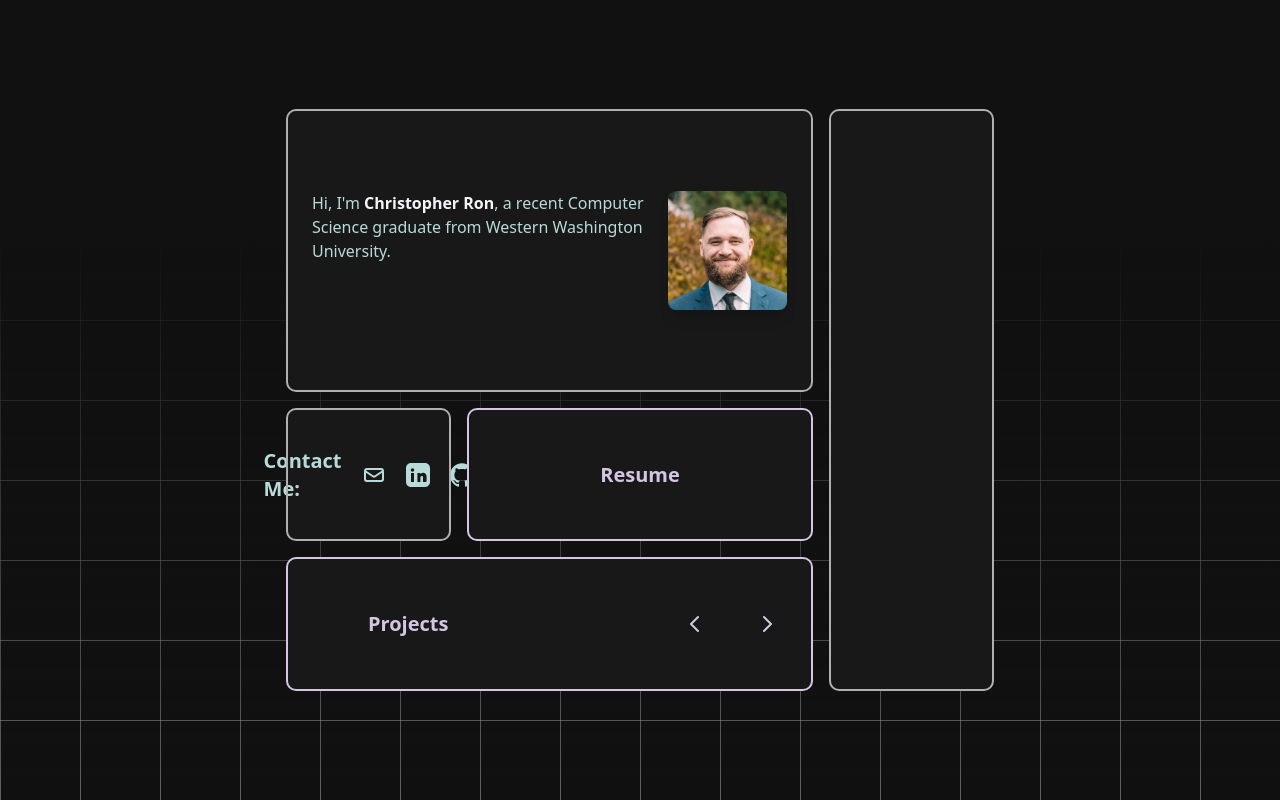
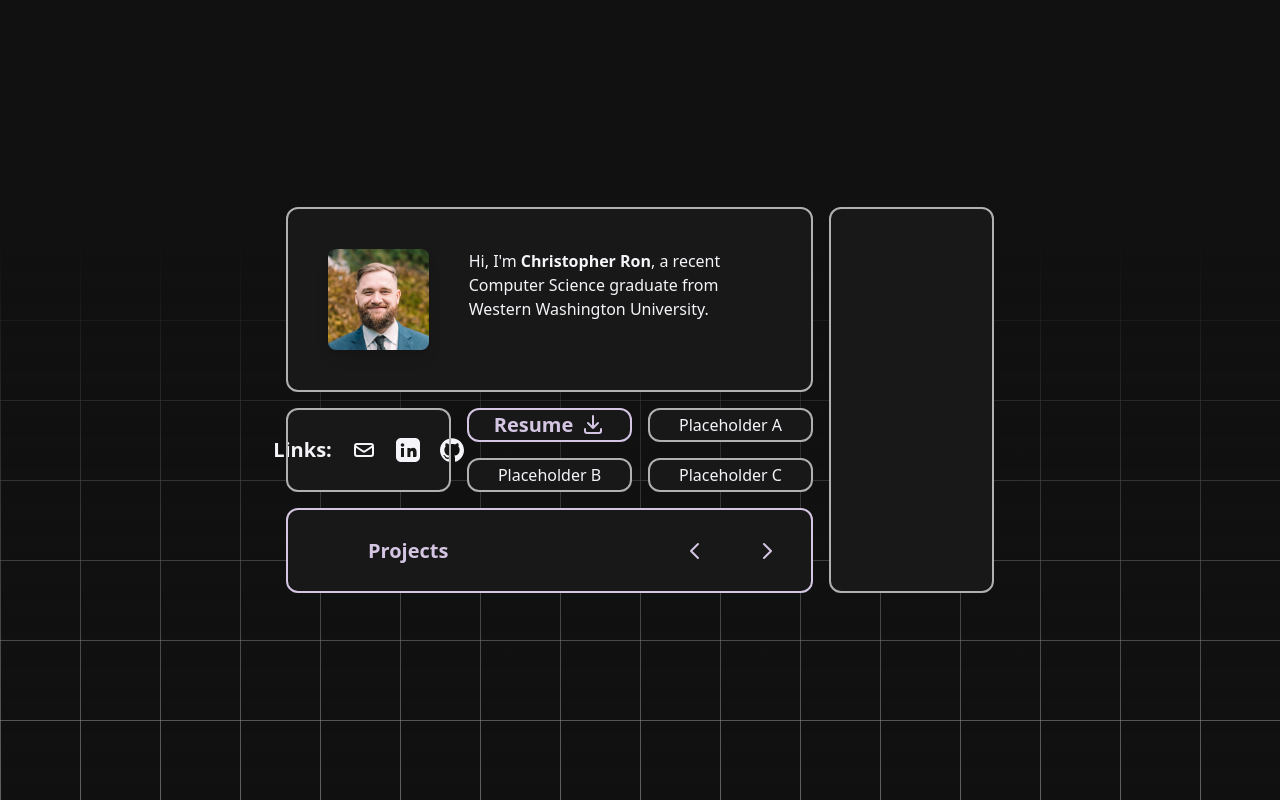
Before and after one commit to cjron128/portfolio-website, a website: page index.html in a window 1280 px wide. Drawn offline with nearby package versions, Linux system fonts and the light colour scheme; no server answers.

Commit message:
minor format changes

```diff
--- a/index.html
+++ b/index.html
@@ -2,11 +2,11 @@
 <html lang="en">
 
 <head>
-    <meta charset="UTF-8">
-    <meta name="viewport" content="width=device-width, initial-scale=1.0">
+    <meta charset="UTF-8" />
+    <meta name="viewport" content="width=device-width, initial-scale=1.0" />
     <title>Chris Ron - Software Dev</title>
     <script src="https://cdn.tailwindcss.com"></script>
-    <link rel="icon" href="./assets/icons/laptop.ico" type="image/x-icon">
+    <link rel="icon" href="./assets/icons/laptop.ico" type="image/x-icon" />
     <style>
         :root {
             --primary: #181818;
@@ -31,67 +31,29 @@
             overflow: hidden;
         }
 
-        .bg-primary {
+        .info-section {
             background: var(--primary);
-            opacity: 100;
-        }
-
-        .outline-custom {
             outline-style: solid;
             outline-width: 2px;
             outline-color: var(--accent1);
+            color: var(--accent3);
+            border-radius: 10px;
         }
 
-        .outline-custom2 {
+        .interact-section {
+            background: var(--primary);
             outline-style: solid;
             outline-width: 2px;
             outline-color: var(--accent4);
+            color: var(--accent4);
+            border-radius: 10px;
         }
 
-        .bg-secondary {
-            background: var(--secondary);
-        }
-
-
-        .bg-accent1 {
-            background: var(--accent1);
-        }
-
-        .bg-accent2 {
-            background: var(--accent2);
-        }
-
-        .bg-accent3 {
-            background: var(--accent3);
-        }
-
-        .bg-accent4 {
+        .repo-card {
             background: var(--accent4);
-        }
-
-        .text-primary {
             color: var(--primary);
-        }
-
-
-        .text-secondary {
-            color: var(--secondary);
-        }
-
-        .text-accent1 {
-            color: var(--accent1);
-        }
-
-        .text-accent2 {
-            color: var(--accent2);
-        }
-
-        .text-accent3 {
-            color: var(--accent3);
-        }
-
-        .text-accent4 {
-            color: var(--accent4);
+            border-radius: 10px;
+            padding: 12px;
         }
 
         .grid-overlay {
@@ -140,13 +102,13 @@
                 el.addEventListener('mouseenter', () => {
                     // Clear any previous transition to avoid interference
                     el.style.transition = "none";
-                    const x = Math.random() * 20 - 10; // random between -2px and 2px
+                    const x = Math.random() * 20 - 10;
                     const y = Math.random() * 20 - 10;
                     el.style.transition = "transform 4s ease";
                     el.style.transform = `translate(${x}px, ${y}px)`;
-                    // Start an interval to randomly update the transform every 500ms
+                    // Start an interval to randomly update the transform every 2s
                     interval = setInterval(() => {
-                        const x = Math.random() * 20 - 10; // random between -2px and 2px
+                        const x = Math.random() * 20 - 10;
                         const y = Math.random() * 20 - 10;
                         el.style.transition = "transform 4s ease";
                         el.style.transform = `translate(${x}px, ${y}px)`;
@@ -167,11 +129,10 @@
 <body>
     <div class="w-full h-full grid-overlay z-2"></div>
     <div class="w-full h-full color-overlay z-1"></div>
-    <div class="z-0 w-full grid grid-cols-4 grid-rows-8 gap-5 px-72 ">
+    <div class="z-0 w-full grid grid-cols-4 grid-rows-8 gap-5 px-72">
         <!-- About Section -->
-        <div
-            class="row-span-4 col-span-3 bg-primary outline-custom text-accent2 px-6 py-20 flex flex-col justify-center rounded-lg floating hover:scale-105">
-            <div class="flex flex-row">
+        <div class="info-section col-start-1 row-span-4 col-span-3 px-10 py-10 flex flex-col justify-center">
+            <div class="flex flex-row-reverse gap-10">
                 <div class="w-3/4 text-left">
                     <p>Hi, I'm <span class="font-bold text-accent3">Christopher Ron</span>, a recent Computer Science
                         graduate from Western Washington University.</p>
@@ -182,18 +143,17 @@
             </div>
         </div>
 
-        <!-- Placeholder Section -->
-        <div class="row-span-8 col-span-1 bg-primary outline-custom text-accent2 rounded-lg floating"></div>
+        <!-- Right Placeholder Section -->
+        <div class="info-section col-start-4 row-span-8 col-span-1">
+        </div>
 
         <!-- Modified Contact Info (2 rows) -->
-        <div
-            class="row-span-2 col-span-1 bg-primary outline-custom text-accent2 flex items-center justify-center p-4 rounded-lg ">
+        <div class="info-section col-start-1 row-span-2 col-span-1 flex items-center justify-center p-4">
             <div class="flex items-center space-x-5">
-                <span class="text-xl font-bold">Contact Me:</span>
-                <div class="flex space-x-5 ">
+                <span class="text-xl font-bold">Links:</span>
+                <div class="flex space-x-5">
                     <!-- Email Icon -->
-                    <a href="mailto:christopherjron@gmail.com" class="text-accent hover:text-accent2"
-                        aria-label="Email">
+                    <a href="mailto:christopherjron@gmail.com" aria-label="Email">
                         <svg xmlns="http://www.w3.org/2000/svg" fill="none" viewBox="0 0 24 24" stroke="currentColor"
                             class="w-6 h-6 floating">
                             <path stroke-linecap="round" stroke-linejoin="round" stroke-width="2"
@@ -222,15 +182,34 @@
             </div>
         </div>
 
-        <!-- Resume Download -->
-        <a href="#resume"
-            class="row-span-2 col-span-2 flex items-center justify-center bg-primary outline-custom2 text-accent4 font-bold text-xl transition rounded-lg floating">
-            Resume
-        </a>
+        <!-- Resume Download (Modified to span 1 row and 1 col with download icon) -->
+        <button href="#" onclick="alert('Download Resume placeholder')"
+            class="interact-section floating col-start-2 row-span-1 col-span-1 flex items-center justify-center font-bold text-xl transition">
+            <span>Resume</span>
+            <svg xmlns="http://www.w3.org/2000/svg" fill="none" viewBox="0 0 24 24" stroke="currentColor"
+                class="w-6 h-6 ml-2">
+                <path stroke-linecap="round" stroke-linejoin="round" stroke-width="2"
+                    d="M4 16v2a2 2 0 002 2h12a2 2 0 002-2v-2M7 10l5 5 5-5M12 15V3" />
+            </svg>
+        </button>
+
+        <!-- New Placeholder Section A (Filling freed cell at row 5, col 3) -->
+        <div class="info-section col-start-3 row-span-1 col-span-1 flex items-center justify-center">
+            Placeholder A
+        </div>
+
+        <!-- New Placeholder Section B (Filling freed cell at row 6, col 2) -->
+        <div class="info-section col-start-2 row-span-1 col-span-1 flex items-center justify-center">
+            Placeholder B
+        </div>
+
+        <!-- New Placeholder Section C (Filling freed cell at row 6, col 3) -->
+        <div class="info-section col-start-3 row-span-1 col-span-1 flex items-center justify-center">
+            Placeholder C
+        </div>
 
         <!-- Projects Section -->
-        <section id="projects"
-            class="row-span-2 col-span-3 bg-primary outline-custom2 text-accent4 rounded-lg flex flex-row justify-center">
+        <section id="projects" class="interact-section col-start-1 row-span-2 col-span-3 flex flex-row justify-center">
             <h2 class="text-xl font-bold mx-20 my-auto">Projects</h2>
             <div class="flex flex-row items-center w-full justify-end my-auto px-6">
                 <!-- Left Arrow -->
@@ -267,9 +246,7 @@
                 // Function to update the carousel transform based on the container width and gap.
                 const updateCarousel = () => {
                     const containerWidth = projectsContainer.clientWidth;
-                    // Retrieve the gap from computed styles (assumes gap is defined in pixels)
                     const gapValue = parseFloat(getComputedStyle(projectsInner).gap) || 0;
-                    // Each card occupies the full container width plus the gap (for all cards except the last)
                     projectsInner.style.transform = `translateX(-${currentIndex * (containerWidth + gapValue)}px)`;
                 };
 
@@ -277,12 +254,18 @@
                 fetch('https://api.github.com/users/cjron128/repos')
                     .then(response => response.json())
                     .then(repos => {
+                        repos.sort((a, b) => {
+                            if (a.name.toLowerCase() === 'java-chatbot') return -1;
+                            if (b.name.toLowerCase() === 'java-chatbot') return 1;
+                            if (a.name.toLowerCase() === 'portfolio-website') return -1;
+                            if (b.name.toLowerCase() === 'portfolio-website') return 1;
+                            return 0;
+                        });
                         repos.forEach(repo => {
                             const card = document.createElement('a');
                             card.href = repo.html_url;
                             card.target = '_blank';
-                            // Each card takes full width of the container and won't shrink.
-                            card.className = 'bg-secondary text-accent3 p-4 rounded-lg w-full h-[100px] transition transform flex-shrink-0';
+                            card.className = 'repo-card w-full h-[100px] transition transform flex-shrink-0';
 
                             const title = document.createElement('h3');
                             title.className = 'font-bold text-lg mb-2';
@@ -294,9 +277,9 @@
 
                             card.appendChild(title);
                             card.appendChild(description);
+                            console.log(repo.name);
                             projectsInner.appendChild(card);
                         });
-                        // After cards are added, update the carousel transform.
                         updateCarousel();
                     });
 
@@ -316,7 +299,6 @@
                     }
                 });
 
-                // Update carousel on window resize to recalc container width
                 window.addEventListener('resize', updateCarousel);
             });
         </script>
```
